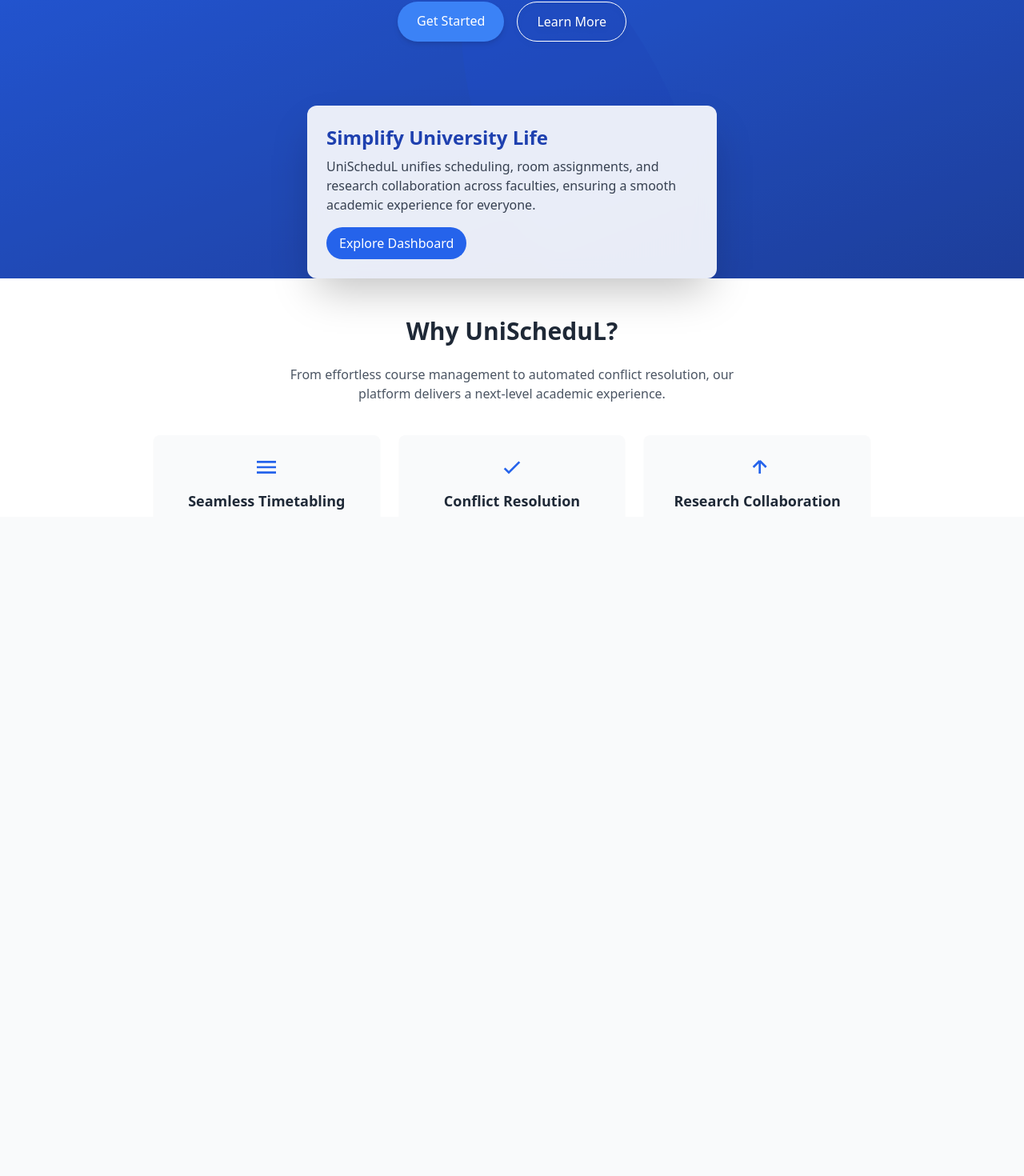
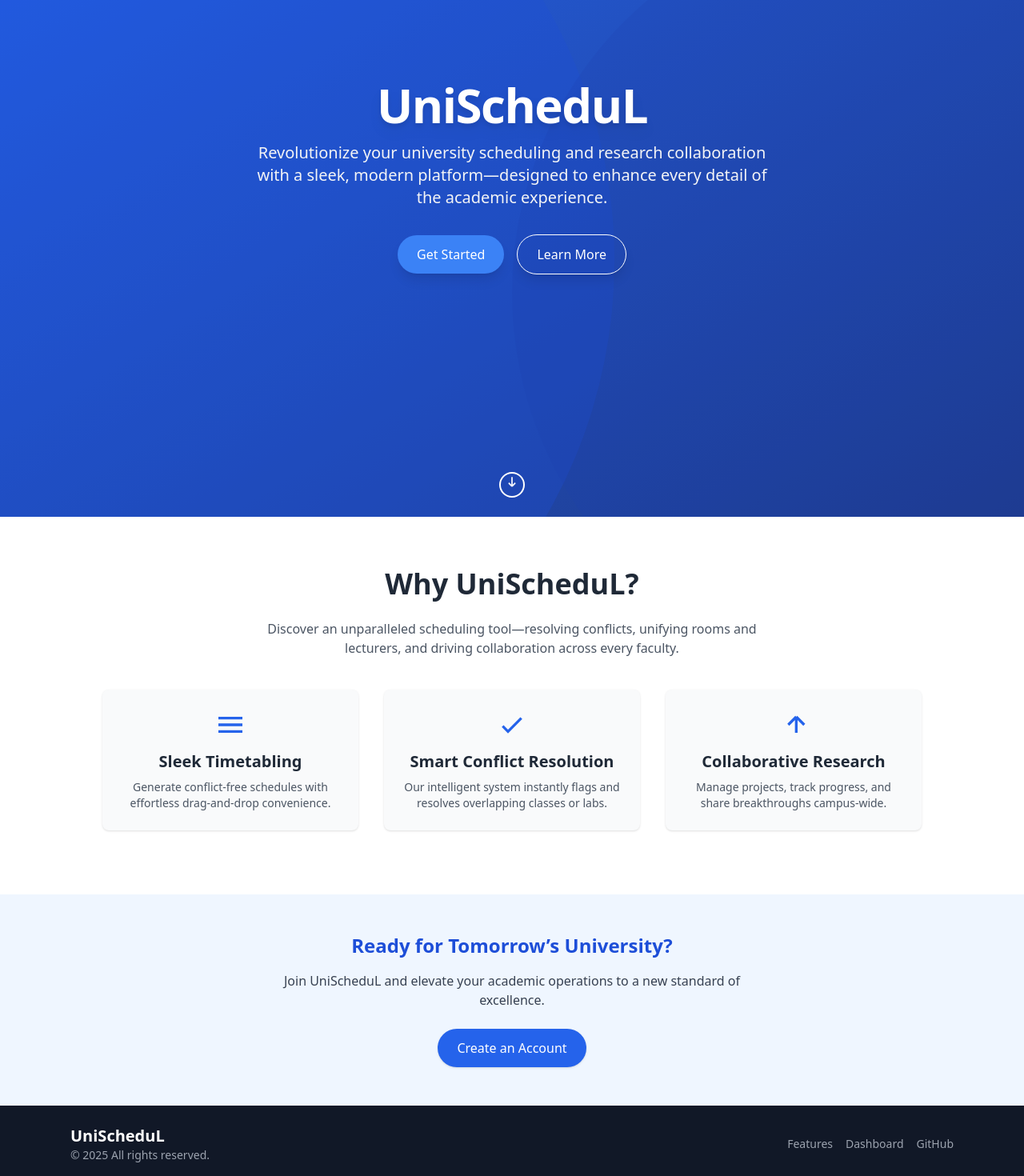
Before and after one commit to Dev-Eyitayo/UniScheduL, a React (Vite) app in the folder frontend/: page / in a window 1280 px wide. Shown: the part 218-1688 px from the top of the page at 80% size. Before the commit the page ends 864 px from the top, so only its background shows below. Built offline with nearby package versions, Linux system fonts and the light colour scheme.

Commit message:
Refactor PublicLayout to improve accessibility and semantic structure

```diff
--- a/frontend/src/pages/Home.jsx
+++ b/frontend/src/pages/Home.jsx
@@ -1,107 +1,112 @@
-import React from "react";
+import React, { useRef } from "react";
 import { Link } from "react-router-dom";
 
+// Example advanced landing page
 export default function Home() {
+  // We'll reference the 'featuresRef' to scroll smoothly
+  const featuresRef = useRef(null);
+
+  const handleScrollDown = () => {
+    if (featuresRef.current) {
+      featuresRef.current.scrollIntoView({ behavior: "smooth" });
+    }
+  };
+
   return (
-    <>
+    <main className="overflow-x-hidden font-sans">
       {/*
-        We set the 'html' or 'body' to have overflow hidden to remove the vertical scrollbar.
-        Make sure your content doesn't exceed screen height if you truly want no scrolling.
+        1) HERO SECTION
       */}
-      <style>
-        {`
-          html, body {
-            overflow: hidden;
-          }
-        `}
-      </style>
-
-      <main className="relative h-screen w-full flex flex-col overflow-hidden font-sans">
-        {/* Hero / Main banner */}
-        <section className="relative flex-1 bg-gradient-to-br from-blue-600 to-blue-900 flex flex-col items-center justify-center text-center px-4">
-          {/* Subtle circle shape overlays for visual flair */}
+      <section className="relative min-h-screen flex flex-col items-center justify-center text-center bg-gradient-to-br from-blue-600 to-blue-900">
+        {/* Decorative layered circles for a high-end vibe */}
         <div className="absolute inset-0 overflow-hidden">
           <svg
-              className="absolute top-[-20%] left-[-30%] w-[80rem] h-[80rem] text-blue-800 opacity-30"
+            className="absolute top-[-20%] left-[-40%] w-[80rem] h-[80rem] text-blue-700 opacity-30"
             fill="currentColor"
           >
             <circle cx="50%" cy="50%" r="50%" />
           </svg>
           <svg
-              className="absolute bottom-[-30%] right-[-20%] w-[60rem] h-[60rem] text-blue-700 opacity-20"
+            className="absolute bottom-[-25%] right-[-25%] w-[60rem] h-[60rem] text-blue-800 opacity-20"
             fill="currentColor"
           >
             <circle cx="50%" cy="50%" r="50%" />
           </svg>
         </div>
 
-          {/* Main Hero Content */}
-          <div className="relative z-10">
-            <h1 className="text-5xl sm:text-6xl font-extrabold text-white drop-shadow-lg mb-4 tracking-tight">
+        <div className="relative z-10 max-w-4xl mx-auto px-4">
+          {/* Main Heading */}
+          <h1 className="text-5xl md:text-6xl font-extrabold text-white tracking-tight drop-shadow-lg mb-4">
             UniScheduL
           </h1>
-            <p className="text-lg sm:text-xl text-gray-100 max-w-2xl mx-auto font-light mb-6 px-2 sm:px-0 leading-relaxed">
+          <p className="text-lg md:text-xl text-gray-100 font-light max-w-2xl mx-auto mb-8 leading-relaxed">
             Revolutionize your university scheduling and research collaboration
-              with an elegant, modern platform.
+            with a sleek, modern platform—designed to enhance every detail of
+            the academic experience.
           </p>
 
-            <div className="flex flex-col sm:flex-row justify-center gap-4">
+          {/* CTA Buttons */}
+          <div className="flex flex-col sm:flex-row justify-center items-center gap-4 mb-12">
             <Link
               to="/login"
-                className="px-6 py-3 rounded-full bg-blue-500 hover:bg-blue-600 text-white font-medium drop-shadow-md transition"
+              className="bg-blue-500 hover:bg-blue-600 text-white px-6 py-3 rounded-full
+                         font-medium shadow-lg transition"
             >
               Get Started
             </Link>
             <a
-                href="#details"
-                className="px-6 py-3 rounded-full bg-transparent border border-white text-white hover:bg-white hover:text-blue-700 font-medium drop-shadow-md transition"
+              href="#learn-more"
+              className="border border-white text-white hover:text-blue-700 hover:bg-white
+                         px-6 py-3 rounded-full font-medium shadow-lg transition"
             >
               Learn More
             </a>
           </div>
         </div>
 
-          {/* Floating Card to highlight a key point */}
-          <div className="relative mt-12 sm:mt-20 w-full max-w-lg mx-auto z-20">
-            <div className="bg-white bg-opacity-90 backdrop-blur-md rounded-xl shadow-2xl p-6 text-left
-                            transform hover:-translate-y-1 transition-all">
-              <h3 className="text-2xl font-bold text-blue-800 mb-2">
-                Simplify University Life
-              </h3>
-              <p className="text-gray-700 text-sm sm:text-base">
-                UniScheduL unifies scheduling, room assignments, and research
-                collaboration across faculties, ensuring a smooth academic
-                experience for everyone.
-              </p>
-              <Link
-                to="/dashboard"
-                className="inline-block mt-4 bg-blue-600 text-white py-2 px-4 rounded-full font-medium
-                           hover:bg-blue-700 transition"
+        {/* Scroll down button */}
+        <div
+          onClick={handleScrollDown}
+          className="absolute bottom-6 left-1/2 transform -translate-x-1/2 cursor-pointer group"
         >
-                Explore Dashboard
-              </Link>
+          <div className="w-8 h-8 flex items-center justify-center rounded-full border-2 border-white text-white hover:bg-white hover:text-blue-700 transition">
+            {/* Arrow Down Icon */}
+            <svg
+              className="w-5 h-5 animate-bounce group-hover:animate-none transition"
+              fill="none"
+              stroke="currentColor"
+              strokeWidth="2"
+              viewBox="0 0 24 24"
+            >
+              <path d="M12 5v14m0 0l-5-5m5 5l5-5" />
+            </svg>
           </div>
         </div>
       </section>
 
-        {/* Lower section / additional info */}
+      {/*
+        2) FEATURES / NEXT SECTION
+      */}
       <section
-          id="details"
-          className="bg-white w-full text-center flex-none py-12 px-6"
+        id="learn-more"
+        ref={featuresRef}
+        className="bg-white pt-16 pb-20 px-6 md:px-12 text-center"
       >
-          <h2 className="text-3xl font-bold text-gray-800 mb-6">
+        <h2 className="text-3xl md:text-4xl font-bold text-gray-800 mb-6">
           Why UniScheduL?
         </h2>
-          <p className="max-w-xl mx-auto text-gray-600 mb-10">
-            From effortless course management to automated conflict resolution,
-            our platform delivers a next-level academic experience.
+        <p className="max-w-2xl mx-auto text-gray-600 mb-10">
+          Discover an unparalleled scheduling tool—resolving conflicts,
+          unifying rooms and lecturers, and driving collaboration
+          across every faculty.
         </p>
-          <div className="grid grid-cols-1 sm:grid-cols-3 gap-6 max-w-4xl mx-auto">
-            {/* Card 1 */}
-            <div className="p-6 bg-gray-50 rounded-lg shadow-sm hover:shadow-lg transition">
+
+        <div className="grid md:grid-cols-3 gap-8 max-w-5xl mx-auto">
+          {/* Feature Card 1 */}
+          <div className="p-6 bg-gray-50 rounded-lg shadow hover:shadow-lg transition">
             <div className="mb-3 text-blue-600 flex justify-center">
               <svg
-                  className="w-8 h-8"
+                className="w-10 h-10"
                 fill="none"
                 stroke="currentColor"
                 strokeWidth="2"
@@ -110,18 +115,20 @@ export default function Home() {
                 <path d="M3 7h18M3 12h18M3 17h18" />
               </svg>
             </div>
-              <h3 className="text-lg font-semibold mb-1 text-gray-800">
-                Seamless Timetabling
+            <h3 className="text-xl font-semibold mb-2 text-gray-800">
+              Sleek Timetabling
             </h3>
-              <p className="text-sm text-gray-600">
-                Generate perfect schedules with zero overlap or confusion.
+            <p className="text-gray-600 text-sm">
+              Generate conflict-free schedules with effortless drag-and-drop
+              convenience.
             </p>
           </div>
-            {/* Card 2 */}
-            <div className="p-6 bg-gray-50 rounded-lg shadow-sm hover:shadow-lg transition">
+
+          {/* Feature Card 2 */}
+          <div className="p-6 bg-gray-50 rounded-lg shadow hover:shadow-lg transition">
             <div className="mb-3 text-blue-600 flex justify-center">
               <svg
-                  className="w-8 h-8"
+                className="w-10 h-10"
                 fill="none"
                 stroke="currentColor"
                 strokeWidth="2"
@@ -130,18 +137,20 @@ export default function Home() {
                 <path d="M5 13l4 4L19 7" />
               </svg>
             </div>
-              <h3 className="text-lg font-semibold mb-1 text-gray-800">
-                Conflict Resolution
+            <h3 className="text-xl font-semibold mb-2 text-gray-800">
+              Smart Conflict Resolution
             </h3>
-              <p className="text-sm text-gray-600">
-                Instantly detect and solve scheduling clashes, saving countless hours.
+            <p className="text-gray-600 text-sm">
+              Our intelligent system instantly flags and resolves
+              overlapping classes or labs.
             </p>
           </div>
-            {/* Card 3 */}
-            <div className="p-6 bg-gray-50 rounded-lg shadow-sm hover:shadow-lg transition">
+
+          {/* Feature Card 3 */}
+          <div className="p-6 bg-gray-50 rounded-lg shadow hover:shadow-lg transition">
             <div className="mb-3 text-blue-600 flex justify-center">
               <svg
-                  className="w-8 h-8"
+                className="w-10 h-10"
                 fill="none"
                 stroke="currentColor"
                 strokeWidth="2"
@@ -150,21 +159,40 @@ export default function Home() {
                 <path d="M8 12l6-6m0 0l6 6m-6-6v12" />
               </svg>
             </div>
-              <h3 className="text-lg font-semibold mb-1 text-gray-800">
-                Research Collaboration
+            <h3 className="text-xl font-semibold mb-2 text-gray-800">
+              Collaborative Research
             </h3>
-              <p className="text-sm text-gray-600">
-                Work together seamlessly on projects and share key insights in real time.
+            <p className="text-gray-600 text-sm">
+              Manage projects, track progress, and share breakthroughs campus-wide.
             </p>
           </div>
         </div>
       </section>
 
-        {/* Footer / CTA  */}
-        <footer className="bg-gray-900 text-gray-400 flex-none py-6">
-          <div className="max-w-6xl mx-auto px-6 flex flex-col sm:flex-row items-center justify-between">
-            <div className="mb-4 sm:mb-0">
-              <h4 className="text-white font-bold text-xl tracking-tight">
+      {/*
+        3) CTA / FOOTER
+      */}
+      <section className="bg-blue-50 py-12 px-6 text-center">
+        <h2 className="text-2xl font-bold text-blue-700 mb-4">
+          Ready for Tomorrow’s University?
+        </h2>
+        <p className="text-gray-700 mb-6 max-w-xl mx-auto">
+          Join UniScheduL and elevate your academic operations to a new standard
+          of excellence.
+        </p>
+        <Link
+          to="/login"
+          className="inline-block bg-blue-600 hover:bg-blue-700 text-white
+                     px-6 py-3 rounded-full font-medium shadow transition"
+        >
+          Create an Account
+        </Link>
+      </section>
+
+      <footer className="bg-gray-900 text-gray-400 py-6">
+        <div className="max-w-6xl mx-auto px-6 flex flex-col md:flex-row justify-between items-center">
+          <div className="mb-4 md:mb-0">
+            <h4 className="text-white font-bold text-xl">
               UniScheduL
             </h4>
             <p className="text-sm">
@@ -179,7 +207,7 @@ export default function Home() {
               Dashboard
             </Link>
             <a
-                href="https://github.com/xxx"
+              href="https://github.com/edeniyanda"
               target="_blank"
               rel="noreferrer"
               className="hover:text-white transition"
@@ -190,6 +218,5 @@ export default function Home() {
         </div>
       </footer>
     </main>
-    </>
   );
 }
```
Lines whose indentation alone changed are shown as unchanged.
